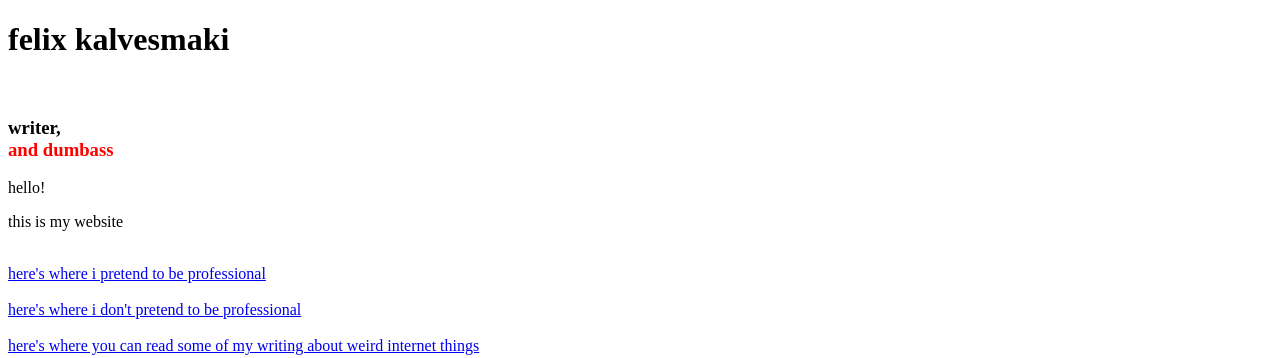
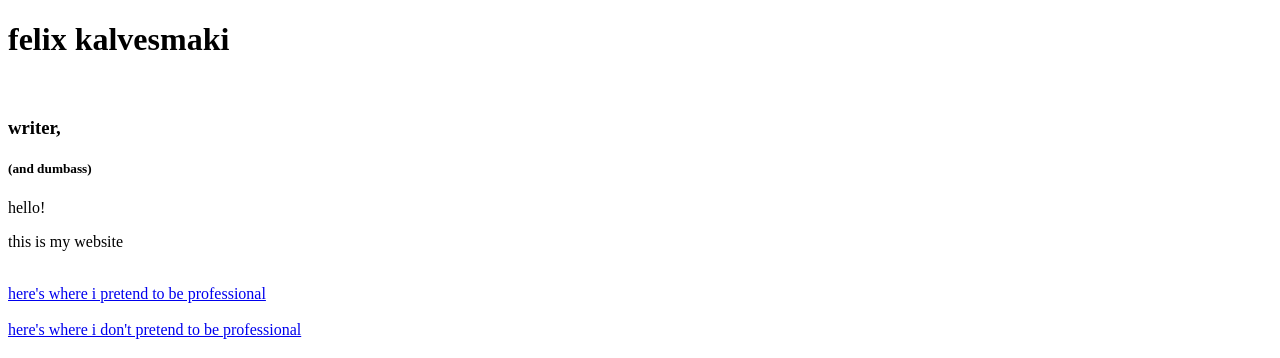
Before and after one commit to felixkalvesmaki/felixkalvesmaki.github.io, a plain HTML site: page index.html in a window 1280 px wide. Shown: the top 358 px of the page. Drawn offline with Linux system fonts and the light colour scheme.

Commit message:
Add files via upload

```diff
--- a/index.html
+++ b/index.html
@@ -2,11 +2,13 @@
 <html>
 	<head>
 		<title> felix kalvesmaki </title>
+		<link a href="reset.css" type="text/css" rel="stylesheet">
 	</head>
 	<body>
 			<h1> felix kalvesmaki </h1>
 			<br>
-					<h3> writer, <div style="color: red"> and dumbass </div> </h3>
+					<h3> writer, </h3>
+					<h5> <div style="color: red"></div> (and dumbass) </h5>
 			<p>
 				hello!
 			</p>
```
